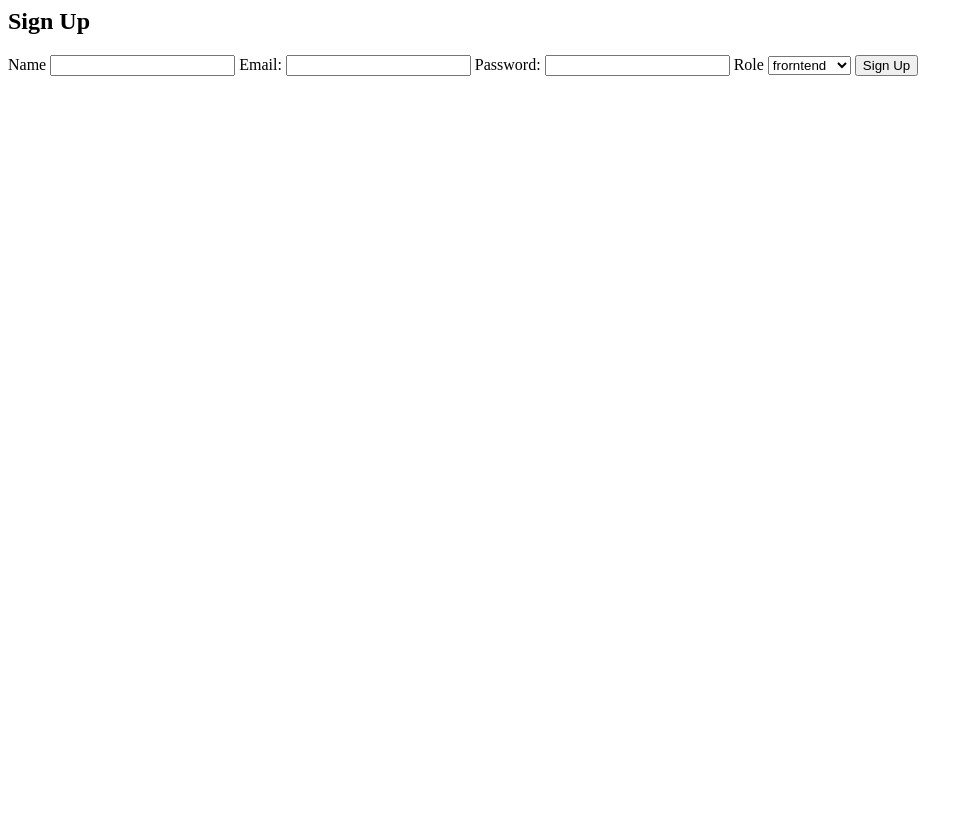
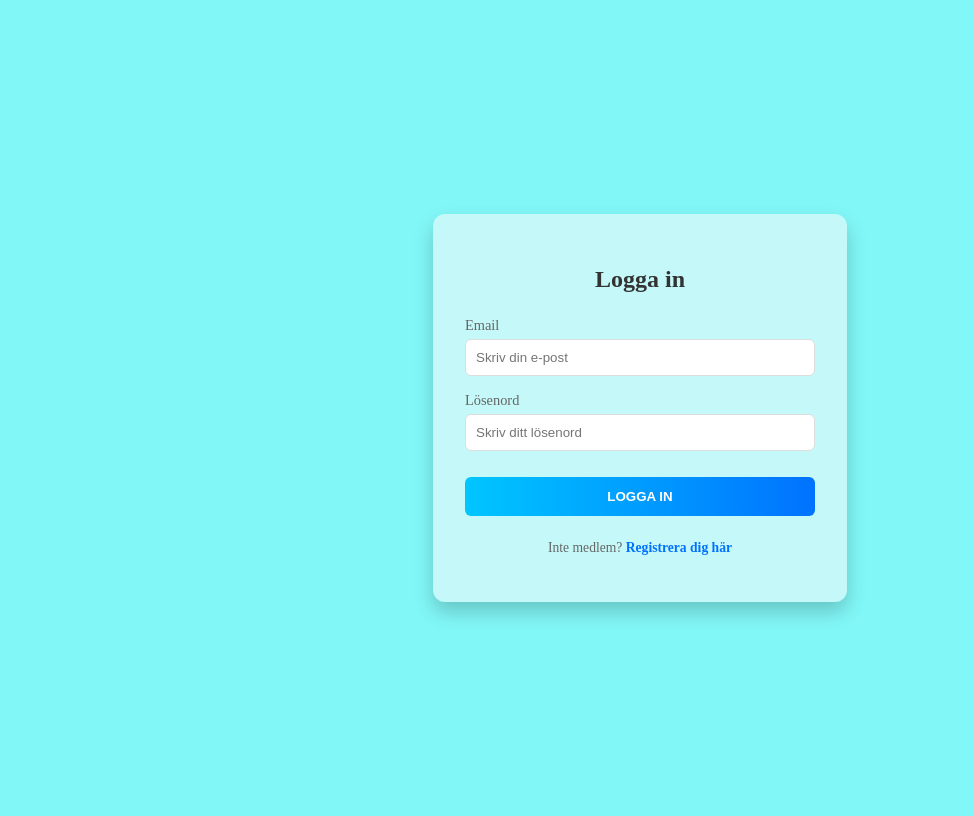
Before and after one commit to ibbe479/S.R.T, a Flask app: page / in a window 1280 px wide. Shown: the whole page, without its empty margins (0-973 px from the left). Before the commit the page ends 76 px from the top, so only its background shows below. Run offline with Flask 3, Linux system fonts and the light colour scheme.

Commit message:
fixade så att man ser log in som startsidan och fixade till html samt css

```diff
--- a/rout.py
+++ b/rout.py
@@ -4,11 +4,11 @@ import app
 RT = Flask(__name__)
 RT.secret_key = 'en_väldigt_hemlig_nyckel'
 
-@RT.route('/')
+@RT.route('/sign_up')
 def sign_in():
     return render_template('sig_up.html')
 
-@RT.route('/sign_up', methods=['POST'])
+@RT.route('/handle_sign_up', methods=['POST'])
 def handle_sign_up():
     ''' hämtar data från formuläret och skickar det till registrera_anvandare funktionen i app.py'''
     try:
@@ -26,7 +26,7 @@ def handle_sign_up():
         print("Fel vid hantering av registrering:", e)
         return "Något gick fel.", 400
 
-@RT.route('/login')
+@RT.route('/')
 def login():
     return render_template('login.html')
 
--- a/static/style.css
+++ b/static/style.css
@@ -2,7 +2,24 @@ body{
     background-color: rgb(130, 247, 247);
 }
 
-main{
+#header{
+    background-color: rgb(197, 248, 248);
+}
+
+#header .navbar-brand{
+    font-weight: bold;
+    font-size: 30px;
+}
+
+#header .nav-link{
+    font-size: 20px;
+    margin-left: 20px;
+}
+
+
+
+/* index html */
+#main_index{
     margin-top: 5%;
     display: flex;
     justify-content: center;
@@ -20,15 +37,106 @@ main{
     border-radius: 10px 20px 10px 20px;
 }
 
-#header{
-    background-color: rgb(197, 248, 248);
+
+
+/* loga/regestrera dig  */
+
+.login-container {
+    display: flex;
+    justify-content: center;
+    align-items: center;
+    width: 100%;
+    min-height: 100vh;
+
 }
 
-#header .navbar-brand{
+.login-card {
+    background: rgb(197, 248, 248);
+    padding: 2rem;
+    border-radius: 12px;
+    box-shadow: 0 10px 20px rgba(0,0,0,0.2);
+    width: 350px;
+    text-align: center;
+}
+
+#h2_startsidan {
+    color: #333; margin-bottom: 1.5rem;
+}
+
+.input-group {
+    text-align: left;
+    margin-bottom: 1rem;
+}
+
+label {
+    display: block; font-size: 0.9rem; margin-bottom: 5px; color: #666;
+}
+
+input {
+    width: 100%;
+    padding: 10px;
+    border: 1px solid #ddd;
+    border-radius: 6px;
+    box-sizing: border-box;
+}
+
+.login-button {
+    width: 100%;
+    padding: 12px;
+    border: none;
+    border-radius: 6px;
+    background: linear-gradient(to right, #00c6ff, #0072ff);
+    color: white;
     font-weight: bold;
-    font-size: 30px;
+    cursor: pointer;
+    margin-top: 10px;
 }
-#header .nav-link{
-    font-size: 20px;
-    margin-left: 20px;
+
+.signup-link {
+     font-size: 0.85rem; margin-top: 1.5rem; color: #666;
 }
+
+.signup-link a {
+    color: #0072ff; text-decoration: none; font-weight: bold;
+}
+
+#dropdown_role {
+    margin-bottom: 1.5rem;
+    text-align: left;
+    width: 100%;
+}
+
+#välj_roll {
+    display: block;
+    font-size: 0.9rem;
+    font-weight: 600;
+    color: #555;
+    margin-bottom: 0.5rem;
+}
+
+#välja_roll_meny {
+    width: 100%;
+    padding: 12px;
+    font-size: 1rem;
+    border: 1px solid #ddd;
+    border-radius: 8px;
+    background-color: #fff;
+    cursor: pointer;
+    outline: none;
+    transition: border-color 0.3s ease, box-shadow 0.3s ease;
+    appearance: none;
+    -webkit-appearance: none;
+}
+
+#välja_roll_meny:focus {
+    border-color: #0072ff;
+    box-shadow: 0 0 0 3px rgba(0, 114, 255, 0.15);
+}
+
+#välja_roll_meny option {
+    padding: 10px;
+}
+
+#välja_roll_meny:invalid {
+    color: #aaa;
+}
--- a/templates/index.html
+++ b/templates/index.html
@@ -37,7 +37,7 @@
     </nav>
   </header>
 
-<main>
+<main id="main_index">
     <div class="card" >
       <div class="card-body">
       <h5 class="card-title">News</h5>
--- a/templates/login.html
+++ b/templates/login.html
@@ -1,27 +1,34 @@
-<!--admin only-->
-<doctype html>
-<html lang="en">
+<!DOCTYPE html>
+<html lang="sv">
 <head>
     <meta charset="UTF-8">
     <meta name="viewport" content="width=device-width, initial-scale=1.0">
-    <title>Sign Up</title>
-
+    <title>Logga in</title>
+    <link rel="stylesheet" href="/static/style.css">
 </head>
 <body>
-    <div class="container">
-        <h2>Sign in</h2>
-        <form action="/handle_login" method="post">
+    <div class="login-container">
+        <div class="login-card">
+            <h2 id="h2_startsidan">Logga in</h2>
 
+            <form action="/handle_login" method="post">
+                <div class="input-group">
+                    <label for="email">Email</label>
+                    <input type="email" id="email" name="email" placeholder="Skriv din e-post" required>
+                </div>
 
-            <label for="email">Email:</label>
-            <input type="email" id="email" name="email" required>
+                <div class="input-group">
+                    <label for="password">Lösenord</label>
+                    <input type="password" id="password" name="password" placeholder="Skriv ditt lösenord" required>
 
-            <label for="password">Password:</label>
-            <input type="password" id="password" name="password" required>
+                </div>
+                <button type="submit" class="login-button">LOGGA IN</button>
+            </form>
 
-             <button type="submit">Sign in</button>
-
-        </form>
+            <p class="signup-link">
+                Inte medlem? <a href="sign_up">Registrera dig här</a>
+            </p>
+        </div>
     </div>
 </body>
 </html>
--- a/templates/sig_up.html
+++ b/templates/sig_up.html
@@ -5,33 +5,53 @@
     <meta charset="UTF-8">
     <meta name="viewport" content="width=device-width, initial-scale=1.0">
     <title>Sign Up</title>
+    <link rel="stylesheet" href="/static/style.css">
+</head>
 
-</head>
 <body>
-    <div class="container">
-        <h2>Sign Up</h2>
+    <div class="login-container">
+        <div class="login-card">
+            <h2 id="h2_startsidan">Skapa ett konto</h2>
+
             <form action="/sign_up" method="post">
+                <div class="input-group">
+                    <label for="name">Name</label>
+                    <input type="text" id="name" name="name" placeholder="Skriv in ditt namn" required>
+                </div>
 
-            <label for="name">Name</label>
-            <input type="text" id="name" name="name" required>
+                <div class="input-group">
+                    <label for="email">Email:</label>
+                    <input type="email" id="email" name="email" placeholder="Skriv din e-post" required>
+                </div>
 
-            <label for="email">Email:</label>
-            <input type="email" id="email" name="email" required>
+                <div class="input-group">
+                    <label for="password">Password:</label>
+                    <input type="password" id="password" name="password" placeholder="Skriv ditt lösenord" required>
+                </div>
 
-            <label for="password">Password:</label>
-            <input type="password" id="password" name="password" required>
 
-            <label for="role">Role</label>
-            <select id="role" name="role" required>
-                <option value="user">frorntend</option>
+                <div id="dropdown_role">
+                <label class="label">
+                    <span id="välj_roll">Välj roll</span>
+                </label>
+
+                <select name="role" id="välja_roll_meny" class="select select-bordered w-full max-w-xs" required>                    <option value="" disabled selected>Välj ett alternativ</option>
+                    <option value="user">Frontend</option>
                     <option value="admin">Admin</option>
                     <option value="moderator">Moderator</option>
                     <option value="editor">Editor</option>
                     <option value="Backend">Backend</option>
                 </select>
-             <button type="submit">Sign Up</button>
+                </div>
+
+                <button type="submit" class="login-button">Sign Up</button>
+
+                <p class="signup-link">
+                Har du redan ett konto? <a href="/">Loga in här</a>
+                </p>
 
             </form>
         </div>
+    </div>
 </body>
 </html>
```
Lines whose indentation alone changed are shown as unchanged.
